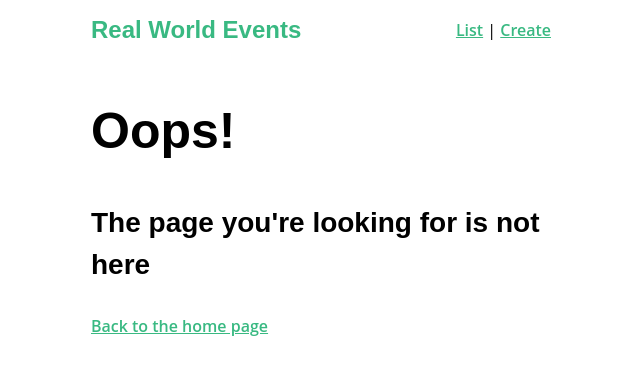
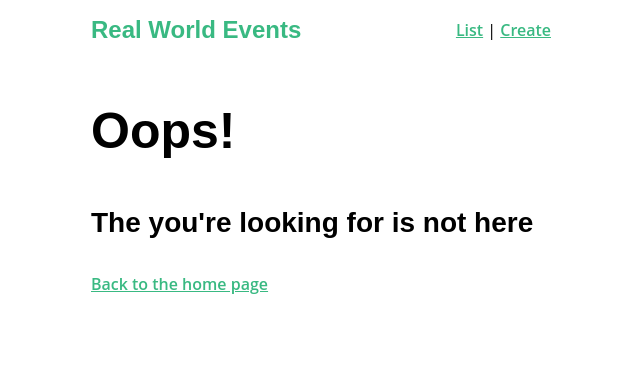
Before and after one commit to avechri/next-level-vue, a Vue app: page /404 in a window 1280 px wide. Shown: the top 374 px of the page, without its empty margins (319-959 px from the left). Built offline with nearby package versions, Linux system fonts and the light colour scheme.

Commit message:
рефакторинг в соответствие с настройками роутера для обработки ошибки 404

```diff
--- a/src/views/NotFound.vue
+++ b/src/views/NotFound.vue
@@ -1,14 +1,19 @@
 <template>
 <div>
   <h1>Oops!</h1>
-  <h3>The page you're looking for is not here</h3>
+  <h3>The {{ resource }} you're looking for is not here</h3>
   <router-link :to="{ name: 'event-list' }">Back to the home page</router-link>
 </div>
 </template>
 
 <script>
 export default {
-  name: 'NotFound',
+  props: {
+    resource: {
+      type: String,
+      required: true,
+    },
+  },
 };
 </script>
 
```
